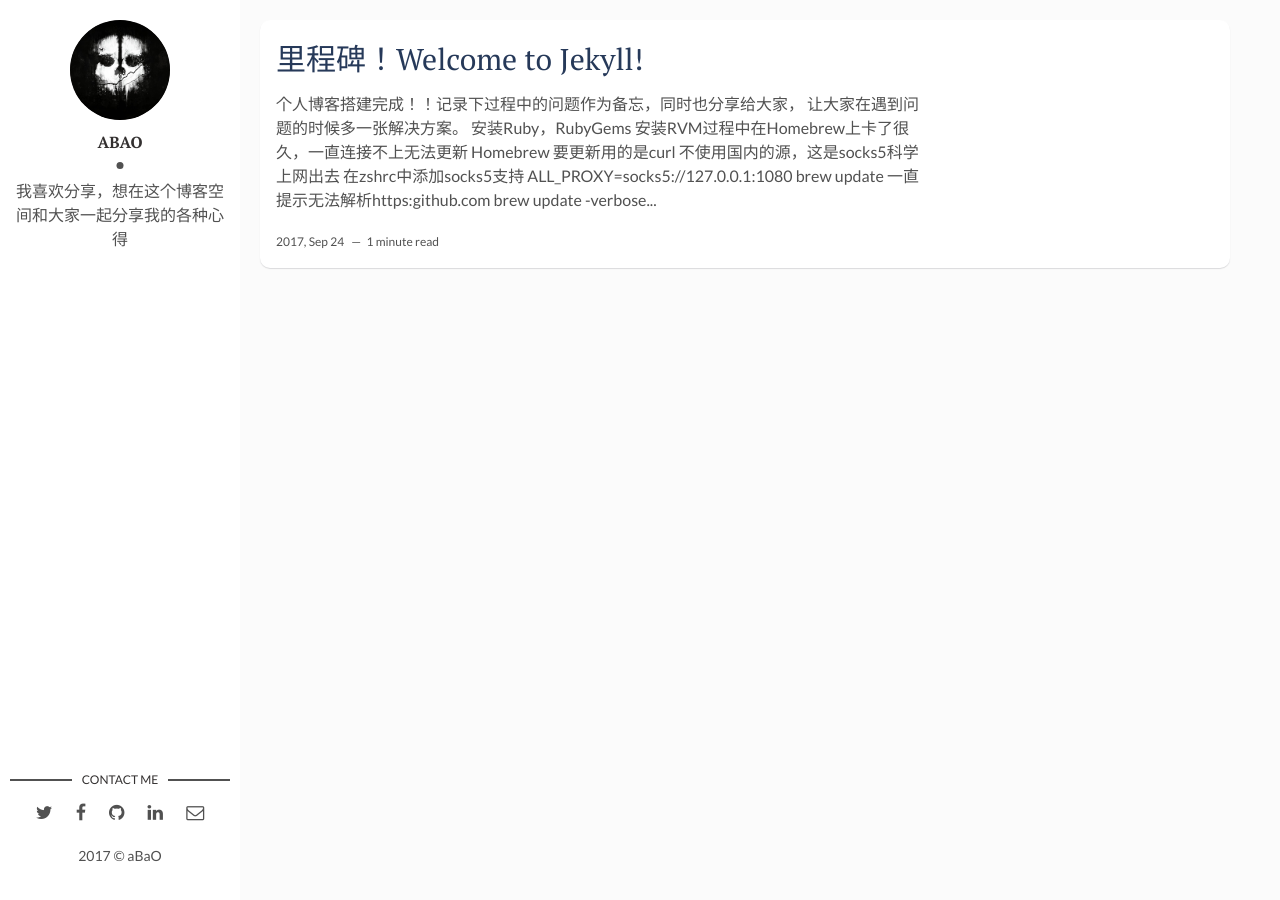
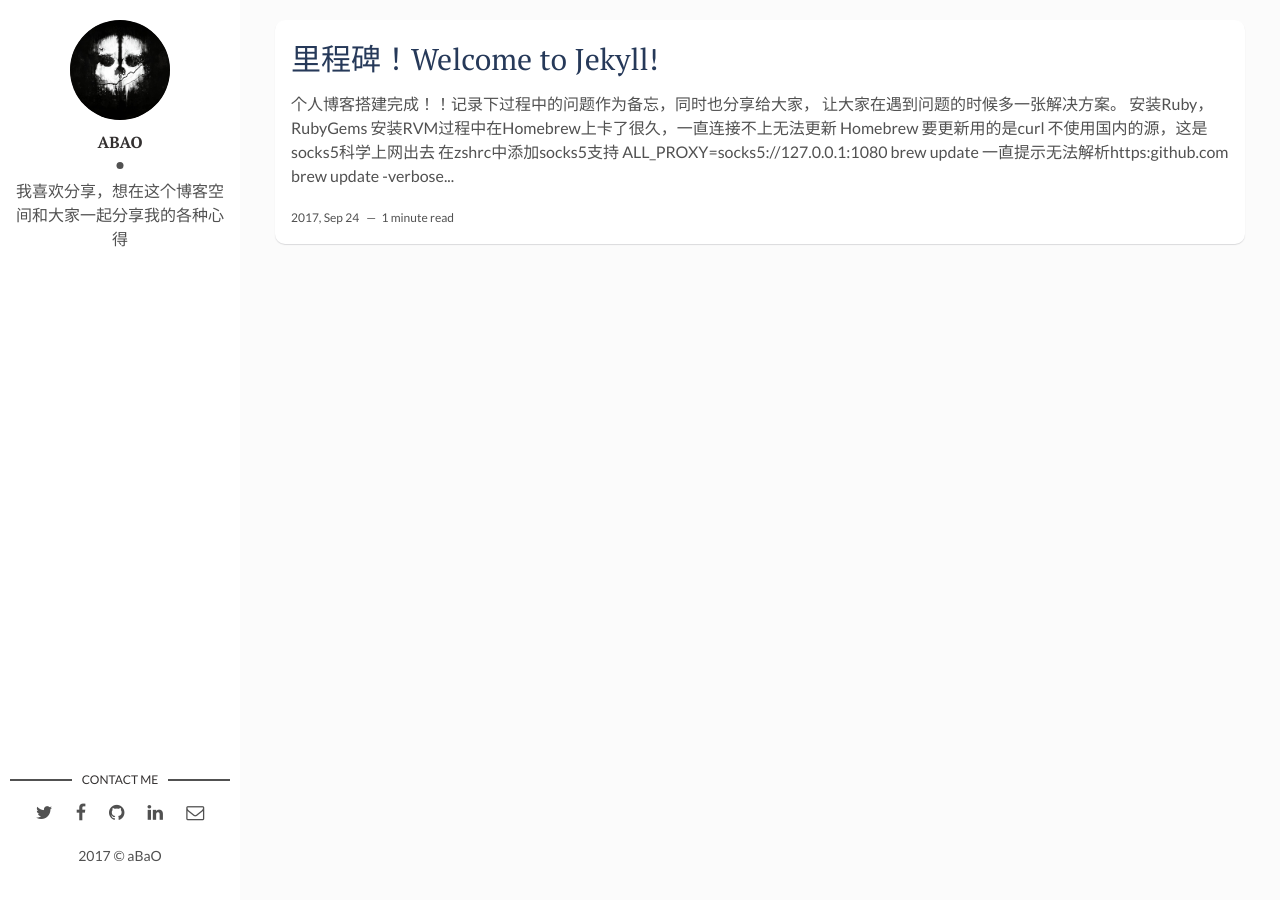
Before and after one commit to aaBaO/aaBaO.github.io, a Jekyll site: the page built from index.html, in a window 1280 px wide. Built offline with Jekyll 4.4.1, drawn with Linux system fonts in a browser that asks for light colours.

Commit message:
change main wrapper margin

```diff
--- a/assets/css/main.css
+++ b/assets/css/main.css
@@ -813,6 +813,7 @@ pre code {
 .wrapper {
   max-width: 1250px;
   position: relative;
+  margin: 0 auto;
 }
 
 .post, .article-page {
@@ -1074,7 +1075,7 @@ footer .copyright {
 
 .post .post-content {
   padding: 1rem;
-  width: 70%;
+  width: 100%;
 }
 
 .post .post-content .post-date,
```
